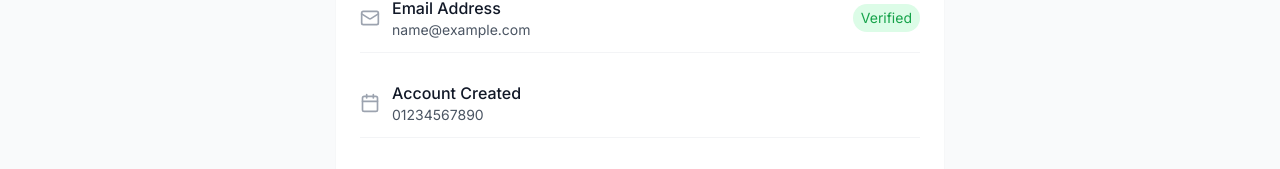
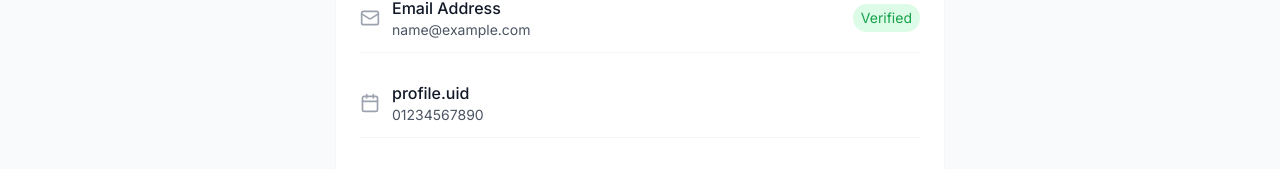
Before and after one commit to Atom1l/Botnoi-n8n, a React (Vite) app: page /profile in a window 1280 px wide. Shown: the part 357-526 px from the top of the page. Built offline with nearby package versions, Linux system fonts and the light colour scheme; sample sign-in values are in the browser's storage.

Commit message:
Updated Profile.tsx

```diff
--- a/src/pages/Profile.tsx
+++ b/src/pages/Profile.tsx
@@ -117,7 +117,7 @@ export default function Profile() {
               <div className="flex items-center space-x-3">
                 <Calendar className="h-5 w-5 text-gray-400" />
                 <div>
-                  <p className={`font-medium text-gray-900 ${language === 'th' ? 'font-thai' : 'font-en'}`}>{t('profile.accountCreated')}</p>
+                  <p className={`font-medium text-gray-900 ${language === 'th' ? 'font-thai' : 'font-en'}`}>{t('profile.uid')}</p>
                   <p className="text-sm text-gray-600">01234567890</p>
                 </div>
               </div>
```
